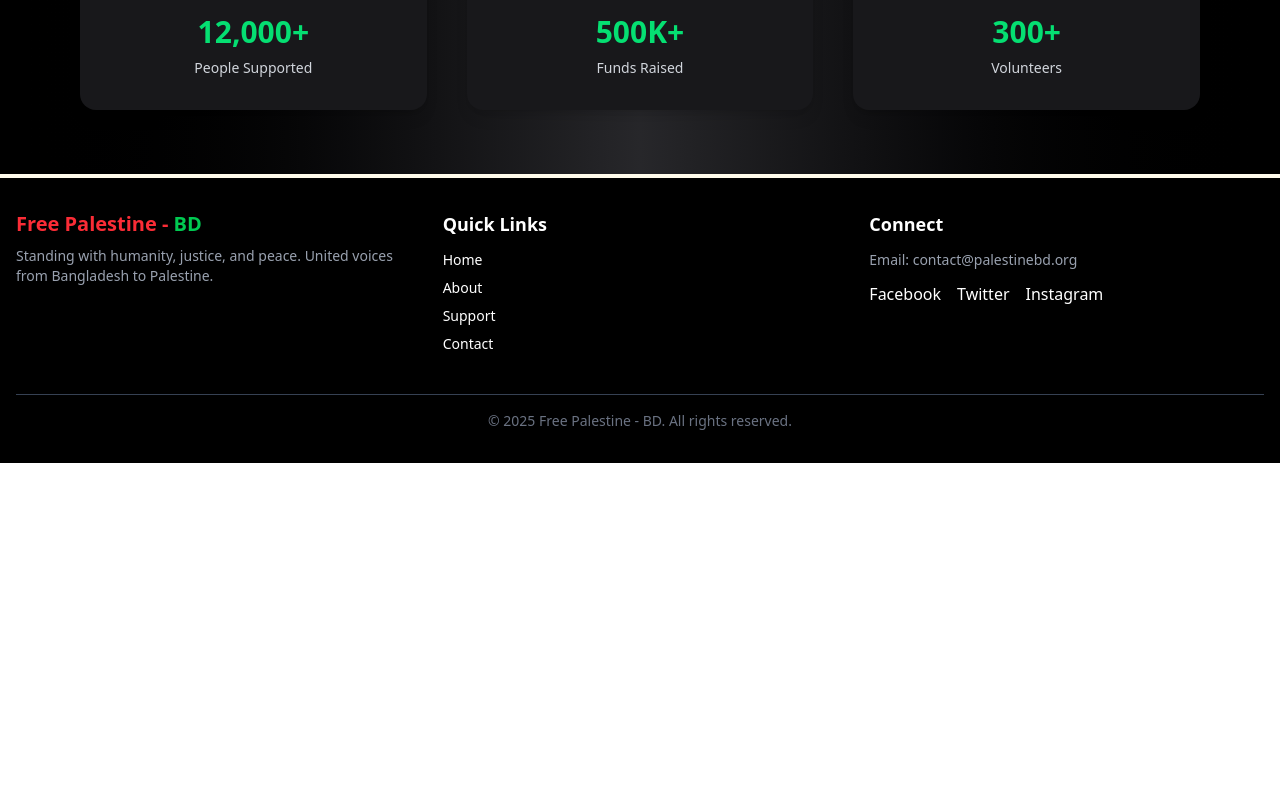
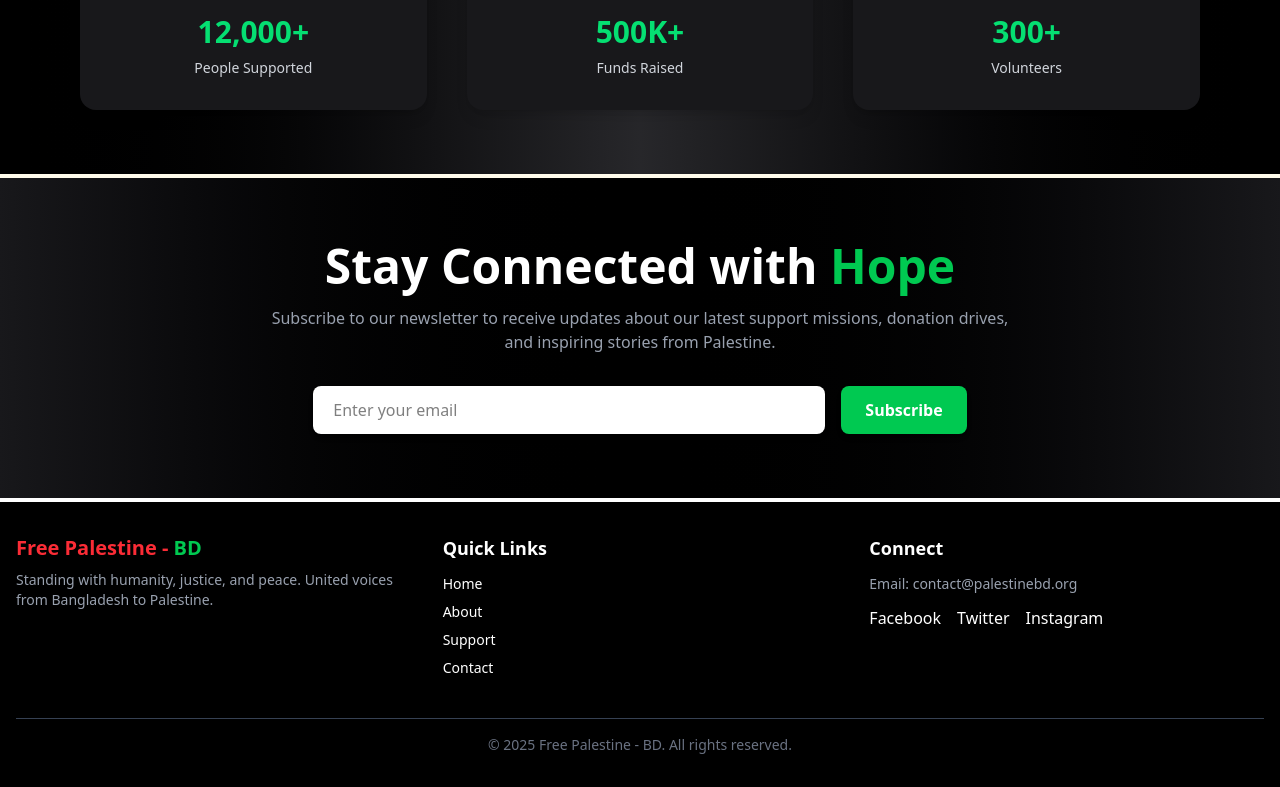
Before and after one commit to kamrul2006/FREE_PS_BD, a React (Vite) app: page / in a window 1280 px wide. Shown: the part 2382-3169 px from the top of the page. Before the commit the page ends 2845 px from the top, so only its background shows below. Built offline with nearby package versions, Linux system fonts and the light colour scheme; no server answers.

Commit message:
News letter for sign up addedadded

```diff
--- /dev/null
+++ b/src/Home/NewsletterSignup.jsx
@@ -0,0 +1,55 @@
+import { useState } from "react";
+
+export default function NewsletterSignup() {
+    const [email, setEmail] = useState("");
+    const [message, setMessage] = useState("");
+
+    const handleSubscribe = (e) => {
+        e.preventDefault();
+        if (!email.includes("@")) {
+            setMessage("Please enter a valid email address.");
+            return;
+        }
+        setMessage("Thank you for subscribing!");
+        setEmail("");
+    };
+
+    return (
+        <section className="bg-gradient-to-r from-zinc-900 via-black to-zinc-900 text-white py-16 px-6 border-b-4 border-white">
+            <div className="max-w-3xl mx-auto text-center">
+                <h2 className="text-4xl md:text-5xl font-bold mb-4">
+                    Stay Connected with <span className="text-green-500">Hope</span>
+                </h2>
+                <p className="text-gray-400 mb-8">
+                    Subscribe to our newsletter to receive updates about our latest support missions, donation drives, and inspiring stories from Palestine.
+                </p>
+
+                <form onSubmit={handleSubscribe} className="flex flex-col sm:flex-row gap-4 items-center justify-center">
+                    <input
+                        type="email"
+                        value={email}
+                        onChange={(e) => {
+                            setEmail(e.target.value);
+                            setMessage("");
+                        }}
+                        placeholder="Enter your email"
+                        className="w-full sm:w-2/3 px-5 py-3 rounded-lg bg-white text-black focus:outline-none shadow-md"
+                        required
+                    />
+                    <button
+                        type="submit"
+                        className="bg-green-500 hover:bg-green-600 transition px-6 py-3 rounded-lg font-semibold shadow-md"
+                    >
+                        Subscribe
+                    </button>
+                </form>
+
+                {message && (
+                    <p className={`mt-4 text-sm font-medium ${message.includes("Thank") ? "text-green-400" : "text-red-400"}`}>
+                        {message}
+                    </p>
+                )}
+            </div>
+        </section>
+    );
+}
--- a/src/Layouts/HomeLayouts.jsx
+++ b/src/Layouts/HomeLayouts.jsx
@@ -3,6 +3,7 @@ import Banner from '../Home/Banner'
 import OurMission from '../Home/OurMission'
 import FeaturedStories from '../Home/FeaturedStories'
 import AnimatedStats from '../Home/AnimatedState'
+import NewsletterSignup from '../Home/NewsletterSignup'
 
 export default class HomeLayouts extends Component {
     render() {
@@ -15,6 +16,8 @@ export default class HomeLayouts extends Component {
                 <FeaturedStories />
 
                 <AnimatedStats />
+
+                <NewsletterSignup />
             </div>
         )
     }
```
